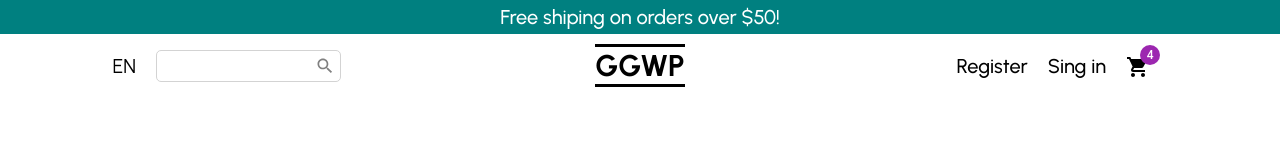
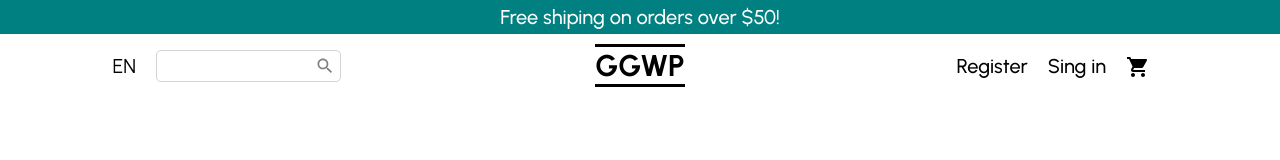
Before and after one commit to IvayloTashev/e-shop, a React (Vite) app in the folder client/: page /product/1 in a window 1280 px wide. Shown: the top 160 px of the page. Built offline with nearby package versions, Linux system fonts and the light colour scheme; no server answers.

Commit message:
Add store to cart functionality with redux

```diff
--- a/client/src/components/navbar/Navbar.jsx
+++ b/client/src/components/navbar/Navbar.jsx
@@ -3,8 +3,15 @@ import './Navbar.css'
 import { Search } from '@mui/icons-material'
 import Badge from '@mui/material/Badge';
 import ShoppingCartIcon from '@mui/icons-material/ShoppingCart';
+import { useSelector } from 'react-redux';
 
 const Navbar = () => {
+
+    const quantity = useSelector(state => state.cart.quantity);
+
+    console.log(quantity);
+
+
     return (
         <div className='navbar-container'>
 
@@ -34,7 +41,7 @@ const Navbar = () => {
                     </div>
 
                     <div className='navbar-cart-container'>
-                        <Badge badgeContent={4} color="secondary">
+                        <Badge badgeContent={quantity} color="secondary">
                             <ShoppingCartIcon />
                         </Badge>
                     </div>
--- a/client/src/pages/details/Details.jsx
+++ b/client/src/pages/details/Details.jsx
@@ -7,6 +7,8 @@ import Newsletter from '../../components/newsletter/Newsletter'
 import Footer from '../../components/footer/Footer'
 import { useLocation } from 'react-router-dom'
 import { getOneProduct } from '../../hooks/useProducts'
+import { useDispatch } from 'react-redux'
+import { addProduct } from '../../redux/cartRedux'
 
 const Details = () => {
     const location = useLocation();
@@ -14,6 +16,7 @@ const Details = () => {
     const [product] = getOneProduct(id);
     const [quantity, setQuantity] = useState(1);
     const [color, setColor] = useState(null);
+    const dispatch = useDispatch();
 
     const handleQuality = (type) => {
         if (type === "decrease") {
@@ -25,6 +28,10 @@ const Details = () => {
             setQuantity(quantity + 1);
         }
     };
+
+    const handleAddToCart = () => {
+        dispatch(addProduct({ ...product, quantity, color }));
+    }
 
     return (
         <div className='details-container'>
@@ -58,7 +65,7 @@ const Details = () => {
                             <button className='add' onClick={() => handleQuality('increase ')}>+</button>
                         </div>
 
-                        <button>ADD TO CART</button>
+                        <button onClick={handleAddToCart}>ADD TO CART</button>
                     </div>
 
                 </div>
```
